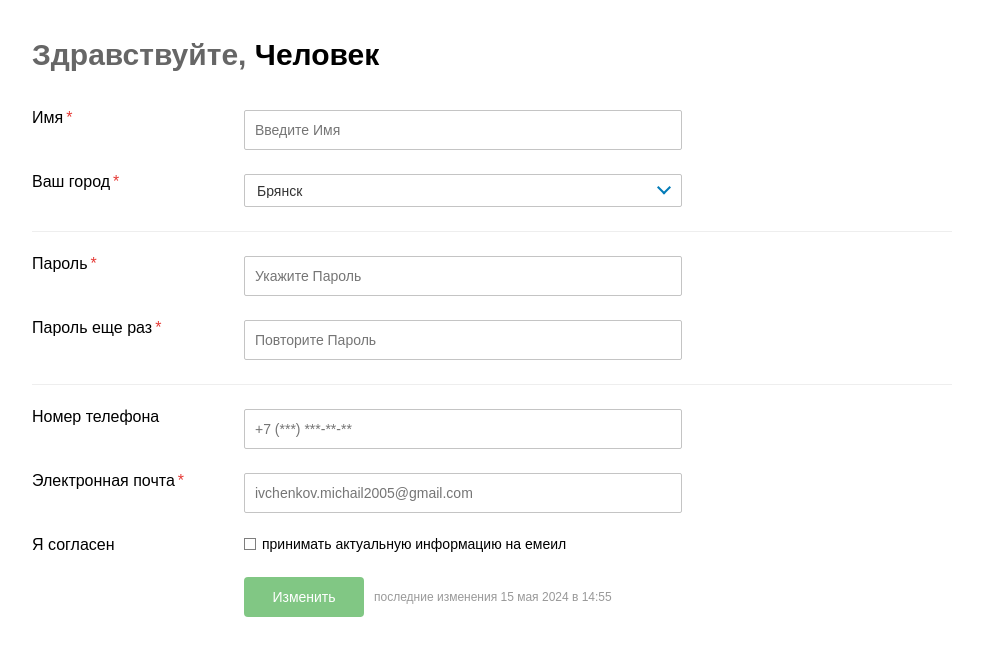
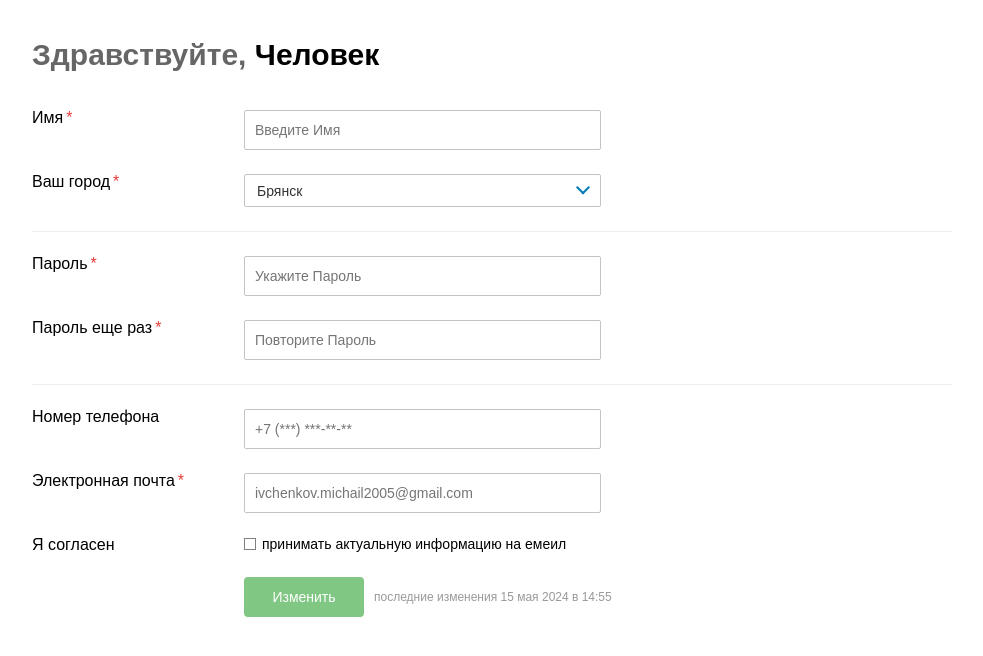
Before and after one commit to Ivchenkov-Michail/form-test, a Next.js app: page / in a window 1280 px wide. Shown: the top 656 px of the page, without its empty margins (148-1131 px from the left). Built offline with nearby package versions, Linux system fonts and the light colour scheme.

Commit message:
refactor(FormRow): update styles

```diff
--- a/components/RegisterForm/_components/FormRow.module.scss
+++ b/components/RegisterForm/_components/FormRow.module.scss
@@ -1,6 +1,6 @@
 .row {
   display: grid;
-  grid-template-columns: 180px minmax(0, 1fr) 260px;
+  grid-template-columns: 180px 335px 260px;
   column-gap: 32px;
   align-items: flex-start;
   margin-bottom: 24px;
```
